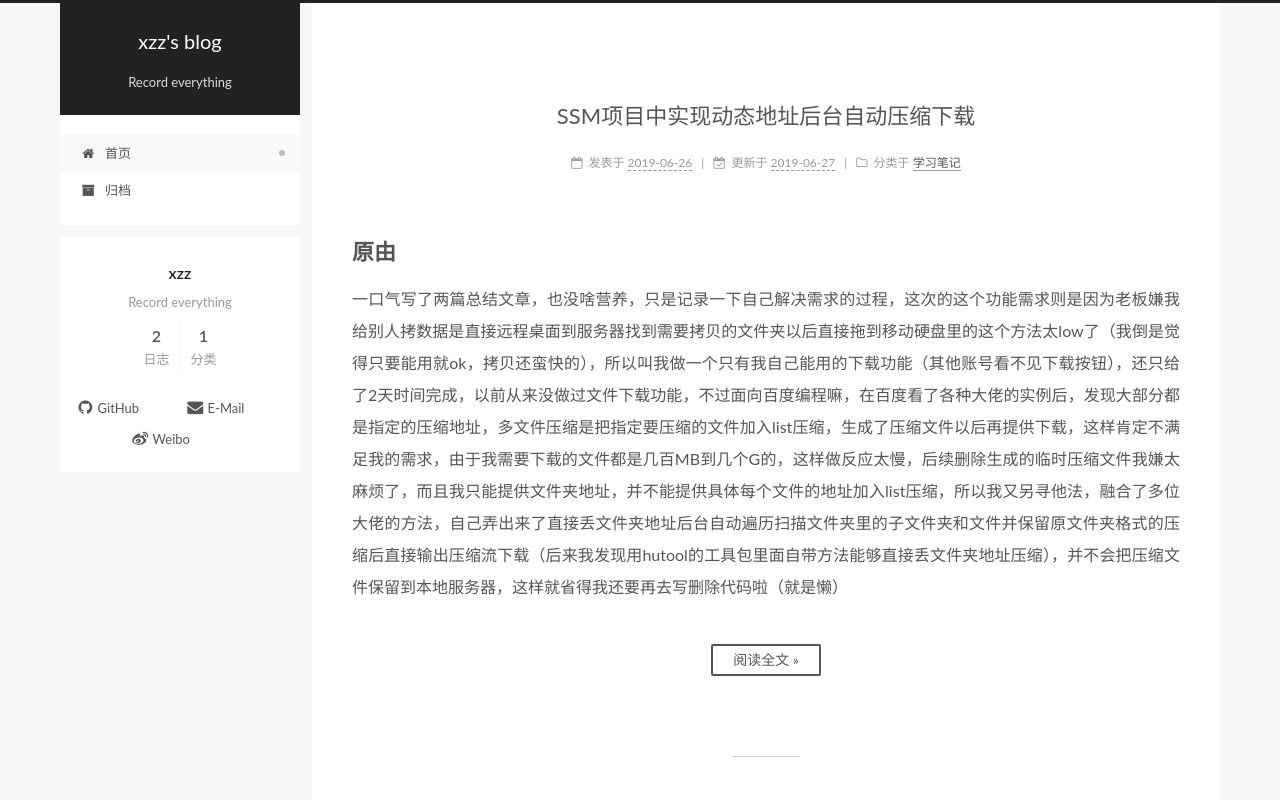
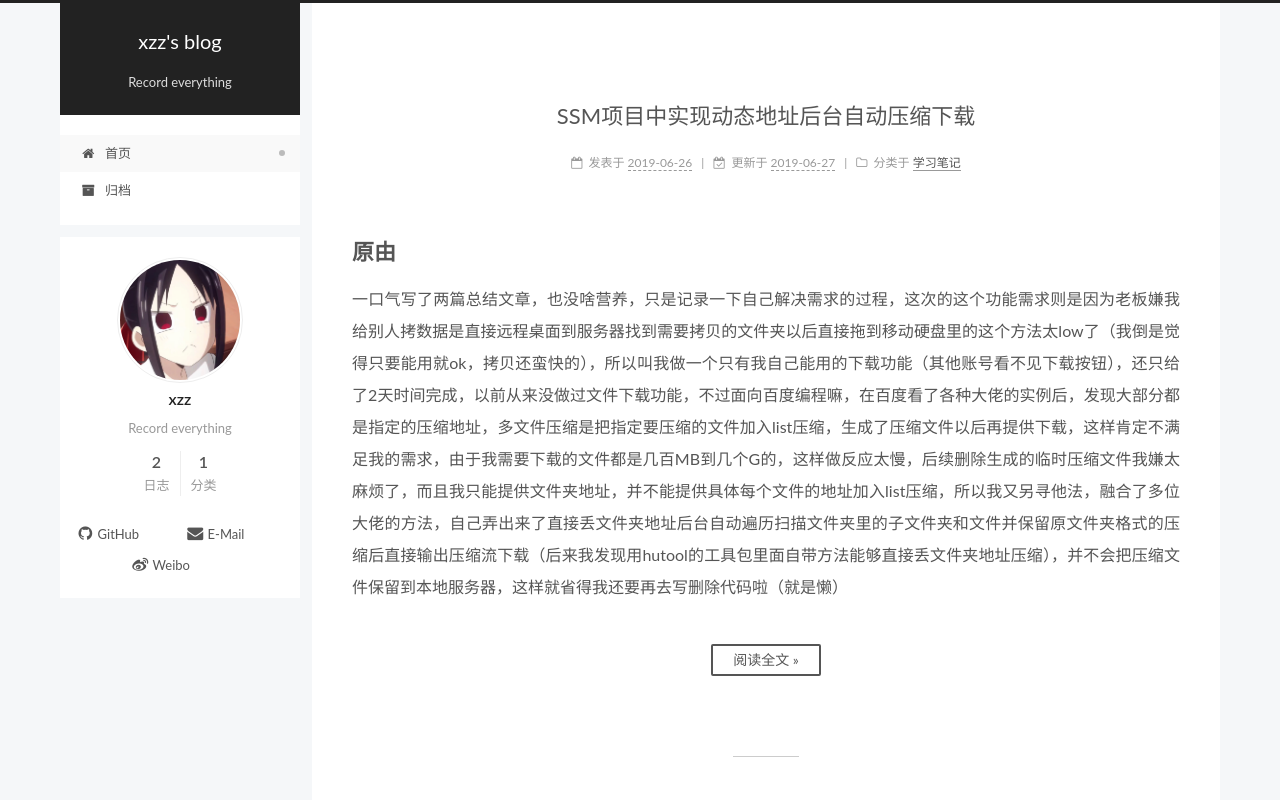
Before and after one commit to XiaoZhouzhou7/XiaoZhouzhou7.github.io, a plain HTML site: page index.html in a window 1280 px wide. Shown: the top 800 px of the page. Drawn offline with Linux system fonts and the light colour scheme.

Commit message:
Site updated: 2019-06-28 09:33:06

```diff
--- a/index.html
+++ b/index.html
@@ -308,7 +308,7 @@
     <span hidden itemprop="author" itemscope itemtype="http://schema.org/Person">
       <meta itemprop="name" content="xzz">
       <meta itemprop="description" content="Record everything">
-      <meta itemprop="image" content="/images/avatar.gif">
+      <meta itemprop="image" content="/uploads/avatar.png">
     </span>
 
     <span hidden itemprop="publisher" itemscope itemtype="http://schema.org/Organization">
@@ -487,7 +487,7 @@
     <span hidden itemprop="author" itemscope itemtype="http://schema.org/Person">
       <meta itemprop="name" content="xzz">
       <meta itemprop="description" content="Record everything">
-      <meta itemprop="image" content="/images/avatar.gif">
+      <meta itemprop="image" content="/uploads/avatar.png">
     </span>
 
     <span hidden itemprop="publisher" itemscope itemtype="http://schema.org/Organization">
@@ -676,6 +676,8 @@
       <div class="site-overview-wrap sidebar-panel sidebar-panel-active">
         <div class="site-overview">
           <div class="site-author motion-element" itemprop="author" itemscope itemtype="http://schema.org/Person">
+
+              <img class="site-author-image" itemprop="image" src="/uploads/avatar.png" alt="xzz">
 
               <p class="site-author-name" itemprop="name">xzz</p>
               <div class="site-description motion-element" itemprop="description">Record everything</div>
```
Also changed, not shown: 2019/06/26/ExcelToPDF/index.html (+3 -1 lines), 2019/06/26/ZIPDownLoad/index.html (+3 -1 lines), archives/2019/06/index.html (+2 -0 lines), archives/2019/index.html (+2 -0 lines), archives/index.html (+2 -0 lines), categories/index.html (+2 -0 lines), categories/学习笔记/index.html (+2 -0 lines), uploads/avatar.png (added).
